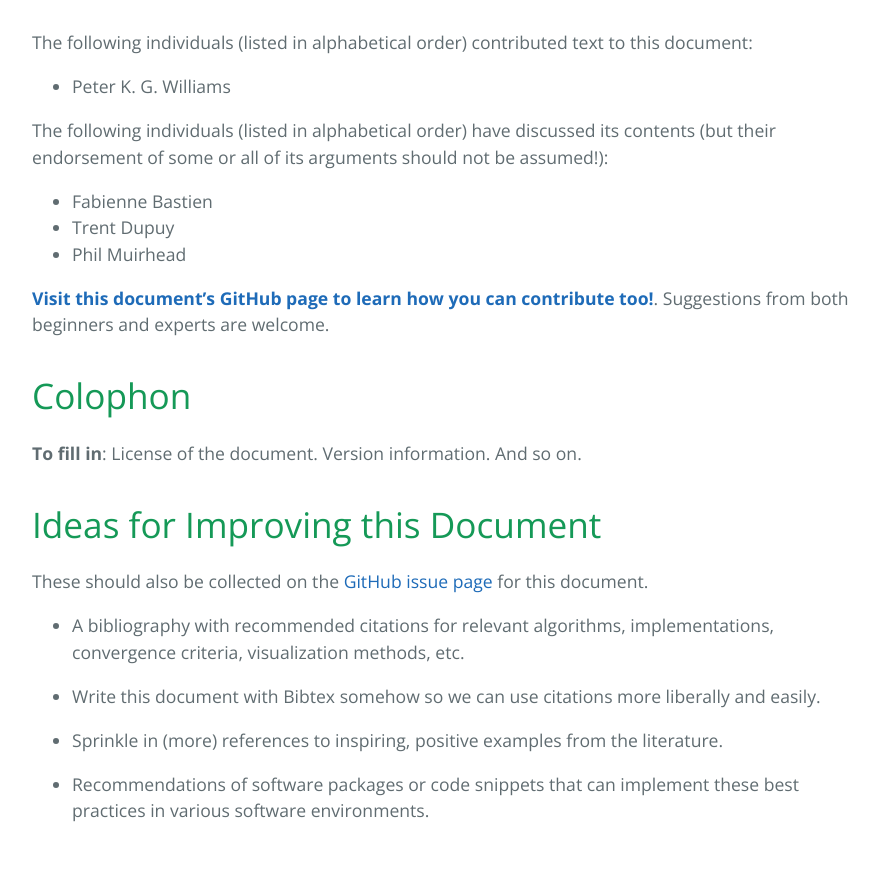
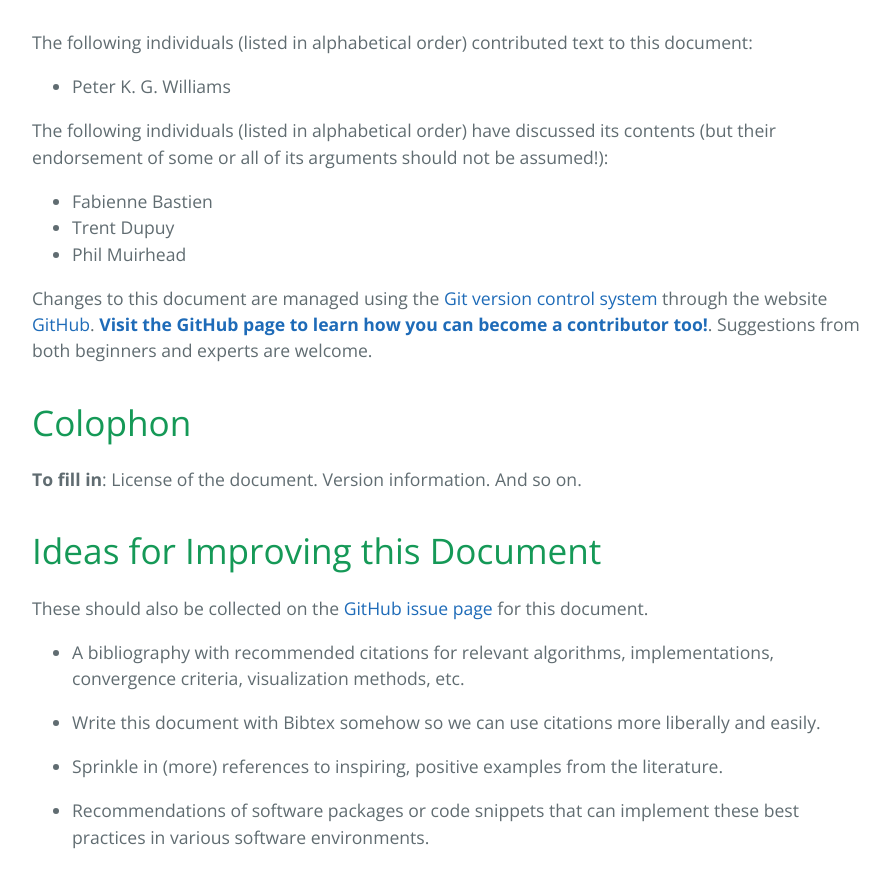
Before and after one commit to pkgw/mcmc-reporting, a Jekyll site: the page built from index.md, in a window 1280 px wide and 900 px high, scrolled down 4163 px. Shown: the top 888 px of the window, without its empty margins (192-1082 px from the left). Built offline with Jekyll 4.4.1, drawn with Linux system fonts in a browser that asks for light colours.

Commit message:
Even more contribution wording tweaking.

```diff
--- a/index.md
+++ b/index.md
@@ -203,7 +203,10 @@ contents (but their endorsement of some or all of its arguments should not be as
 - Trent Dupuy
 - Phil Muirhead
 
-**[Visit this document’s GitHub page to learn how you can contribute too!](https://github.com/pkgw/mcmc-reporting#readme)**.
+Changes to this document are managed using the
+[Git version control system](https://git-scm.com/) through the website
+[GitHub](https://github.com/).
+**[Visit the GitHub page to learn how you can become a contributor too!](https://github.com/pkgw/mcmc-reporting#readme)**.
 Suggestions from both beginners and experts are welcome.
 
 
```
